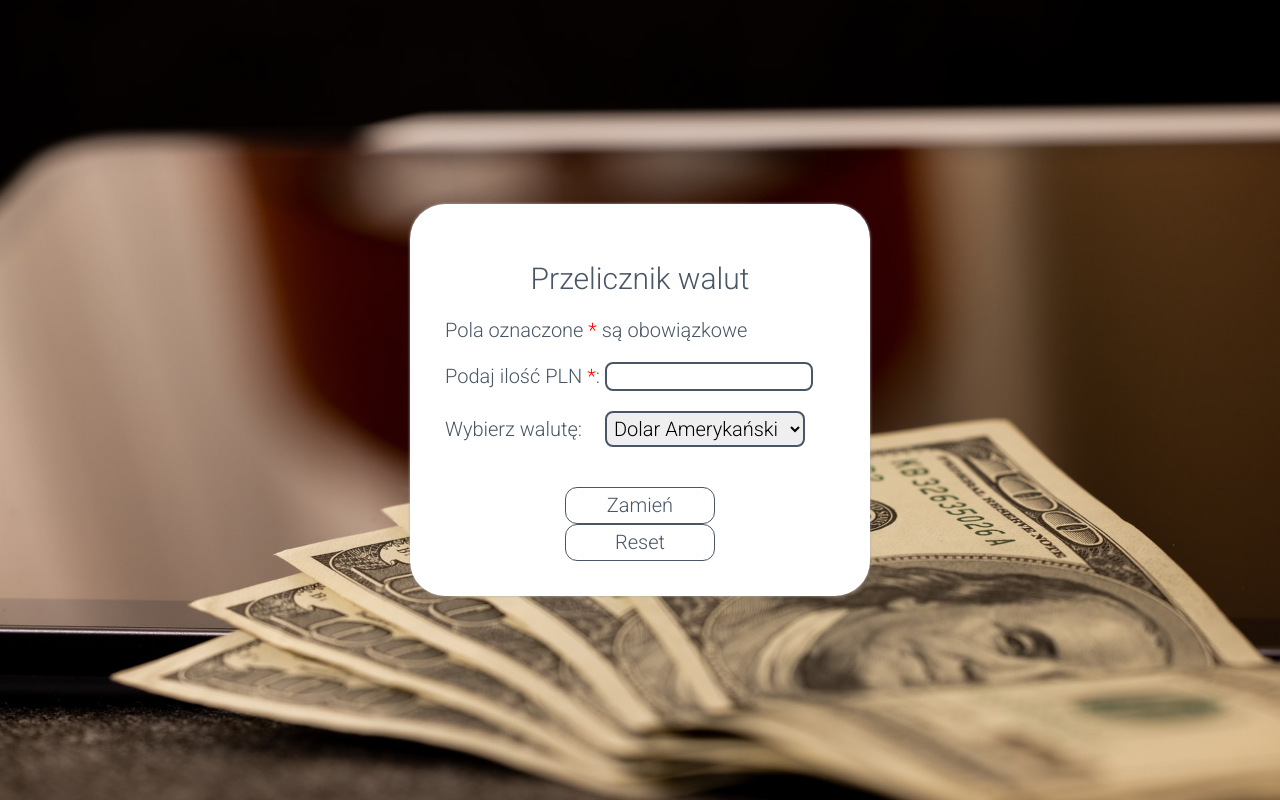
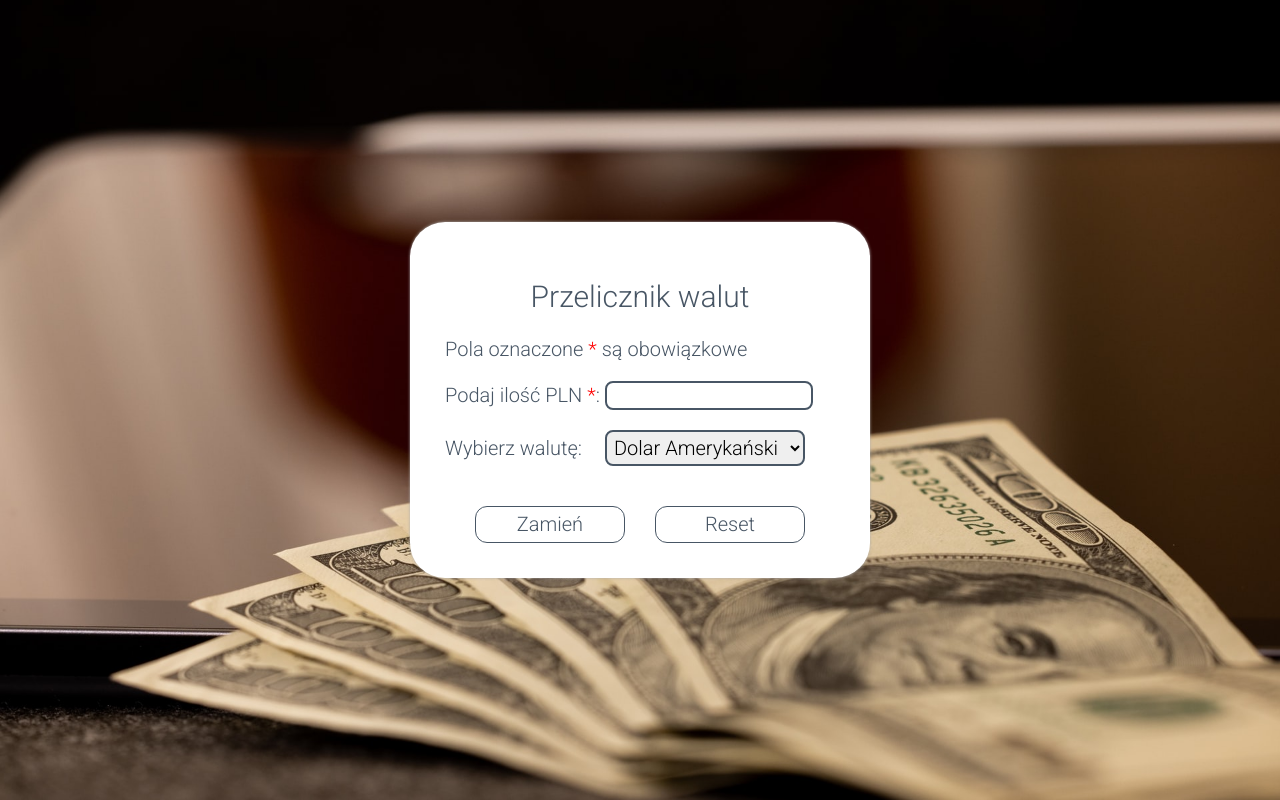
Before and after one commit to grzedomin/currency-converter-react, a React (Create React App) app: page / in a window 1280 px wide. Built offline with nearby package versions, Linux system fonts and the light colour scheme.

Commit message:
buttons styled

```diff
--- a/src/Buttons/index.js
+++ b/src/Buttons/index.js
@@ -1,4 +1,5 @@
 import React from 'react';
+import "./style.css";
 
 const Buttons = ({ resetContent }) => (
 
--- /dev/null
+++ b/src/Buttons/style.css
@@ -0,0 +1,24 @@
+.buttons{
+    display: flex;
+    flex-direction: row;
+    justify-content: space-evenly;
+}
+
+.form__button {
+    padding: 6px;
+    background-color: #fff;
+    border: 1px solid #485665;
+    color: #485665;
+    border-radius: 12px;
+    width: 100%;
+    max-width: 150px;
+    font-size: 20px;
+}
+
+
+.form__button:hover{
+    background-color:rgb(216, 216, 216);
+    color: #485665;
+    cursor: pointer;
+    transition: 0.3s;
+}
--- a/src/Form/index.js
+++ b/src/Form/index.js
@@ -79,7 +79,9 @@ const Form = () => {
                     </label>
                 </p>
 
-                <Buttons resetContent={resetContent} />
+                <div className="buttons">
+                    <Buttons resetContent={resetContent} />
+                </div>
 
             </fieldset>
         </form>
--- a/src/Form/style.css
+++ b/src/Form/style.css
@@ -48,25 +48,3 @@
     width: 100%;
     text-align: center;
 }
-
-.form__button {
-    padding: 6px;
-    background-color: #fff;
-    border: 1px solid #485665;
-    color: #485665;
-    border-radius: 12px;
-    width: 100%;
-    max-width: 150px;
-    font-size: 20px;
-    display: block;
-    margin-left: auto;
-    margin-right: auto;
-}
-
-
-.form__button:hover{
-    background-color:rgb(216, 216, 216);
-    color: #485665;
-    cursor: pointer;
-    transition: 0.3s;
-}
```
